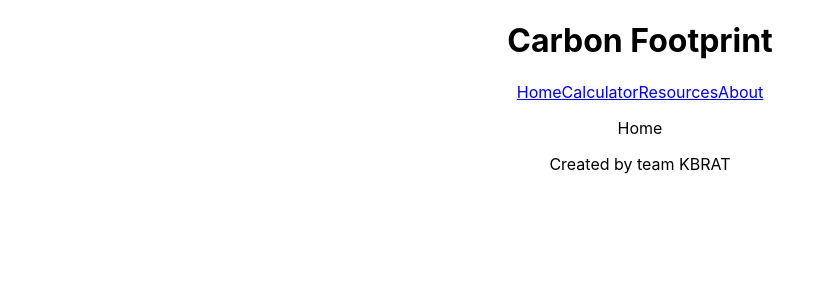
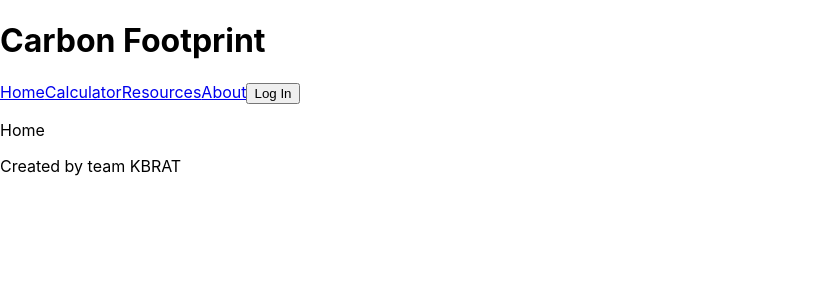
Before and after one commit to KBRAT-301/cf-front, a React (Create React App) app: page / in a window 1280 px wide. Shown: the top 300 px of the page, without its empty margins (0-836 px from the left). Built offline with nearby package versions, Linux system fonts and the light colour scheme.

Commit message:
Begins auth0 setup.

```diff
--- a/package.json
+++ b/package.json
@@ -3,9 +3,11 @@
   "version": "0.1.0",
   "private": true,
   "dependencies": {
+    "@auth0/auth0-react": "^1.7.0",
     "@testing-library/jest-dom": "^5.14.1",
     "@testing-library/react": "^11.2.7",
     "@testing-library/user-event": "^12.8.3",
+    "axios": "^0.21.4",
     "react": "^17.0.2",
     "react-dom": "^17.0.2",
     "react-router-dom": "^5.3.0",
--- a/src/App.js
+++ b/src/App.js
@@ -1,20 +1,31 @@
-import "./App.css";
-import React, { Component } from "react";
-import { BrowserRouter as Router, Switch, Route } from "react-router-dom";
-import Header from "./components/Header";
-import Home from "./components/Home";
-import Calculator from "./components/Calculator";
-import Resources from "./components/Resources";
-import About from "./components/About";
-import Footer from "./components/Footer";
-
-
+import React from 'react';
+import { BrowserRouter as Router, Switch, Route } from 'react-router-dom';
+import axios from 'axios';
+import { withAuth0 } from '@auth0/auth0-react';
+import Header from './components/Header';
+import Home from './components/Home';
+import Calculator from './components/Calculator';
+import Resources from './components/Resources';
+import About from './components/About';
+import Footer from './components/Footer';
 
 class App extends React.Component {
+  makeRequest = async () => {
+    const { getIdTokenClaims } = this.props.auth0;
+    let tokenClaims = await getIdTokenClaims();
+    const jwt = tokenClaims.__raw;
 
-  // const serverResponse = await axios.get("http://localhost:3001/test", config);
+    const config = {
+      headers: { 'Authorization': `Bearer ${jwt}` }
+    };
+    const serverResponse = await axios.get('http://localhost:3001/test', config);
+
+    console.log(serverResponse);
+  }
 
   render() {
+    const { user, isAuthenticated, isLoading } = this.props.auth0;
+    console.log('app', user, isLoading);
     return (
       <div className="App">
         <Router>
@@ -39,4 +50,4 @@
     );
   }
 }
-export default App;
+export default withAuth0(App);
--- a/src/components/About.js
+++ b/src/components/About.js
@@ -1,4 +1,5 @@
 import React from 'react';
+import { withAuth0 } from '@auth0/auth0-react';
 
 class About extends React.Component {
   render() {
@@ -9,4 +10,5 @@
     );
   }
 }
-  export default About;
+
+export default withAuth0(About);
--- a/src/components/Calculator.js
+++ b/src/components/Calculator.js
@@ -1,4 +1,5 @@
 import React from 'react';
+import { withAuth0 } from '@auth0/auth0-react';
 
 class Calculator extends React.Component {
   render() {
@@ -9,4 +10,5 @@
     );
   }
 }
-  export default Calculator;
+
+export default withAuth0(Calculator);
--- a/src/components/Footer.js
+++ b/src/components/Footer.js
@@ -9,4 +9,5 @@
     );
   }
 }
+
 export default Footer;
--- a/src/components/Header.js
+++ b/src/components/Header.js
@@ -1,7 +1,6 @@
 import React from 'react';
 import { Link } from 'react-router-dom';
-
-
+import { withAuth0 } from '@auth0/auth0-react';
 
 class Header extends React.Component {
   render() {
@@ -20,10 +19,12 @@
         <Link to="/about">
           About
         </Link>
+        <button>
+          Log In
+        </button>
       </>
-        )
+    );
   }
 }
 
-
-export default Header
+export default withAuth0(Header);
--- a/src/components/Home.js
+++ b/src/components/Home.js
@@ -1,4 +1,5 @@
 import React from 'react';
+import { withAuth0 } from '@auth0/auth0-react';
 
 class Home extends React.Component {
   render() {
@@ -9,4 +10,5 @@
     );
   }
 }
-  export default Home;
+
+export default withAuth0(Home);
--- a/src/components/Resources.js
+++ b/src/components/Resources.js
@@ -1,4 +1,5 @@
 import React from 'react';
+import { withAuth0 } from '@auth0/auth0-react';
 
 class Resources extends React.Component {
   render() {
@@ -9,4 +10,5 @@
     );
   }
 }
-  export default Resources;
+
+export default withAuth0(Resources);
```
Also changed, not shown: 2 other files (tests, documents, lock files or other folders). Lines whose indentation alone changed are shown as unchanged.
